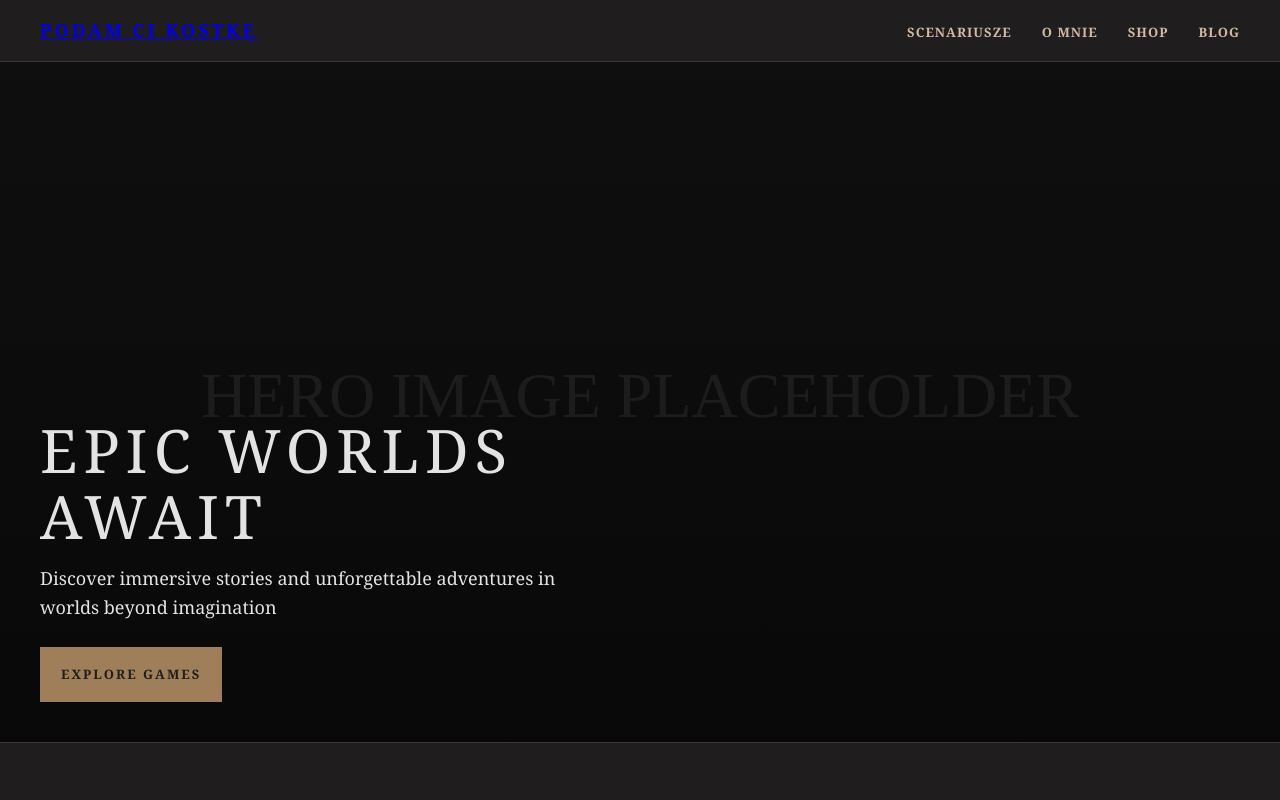
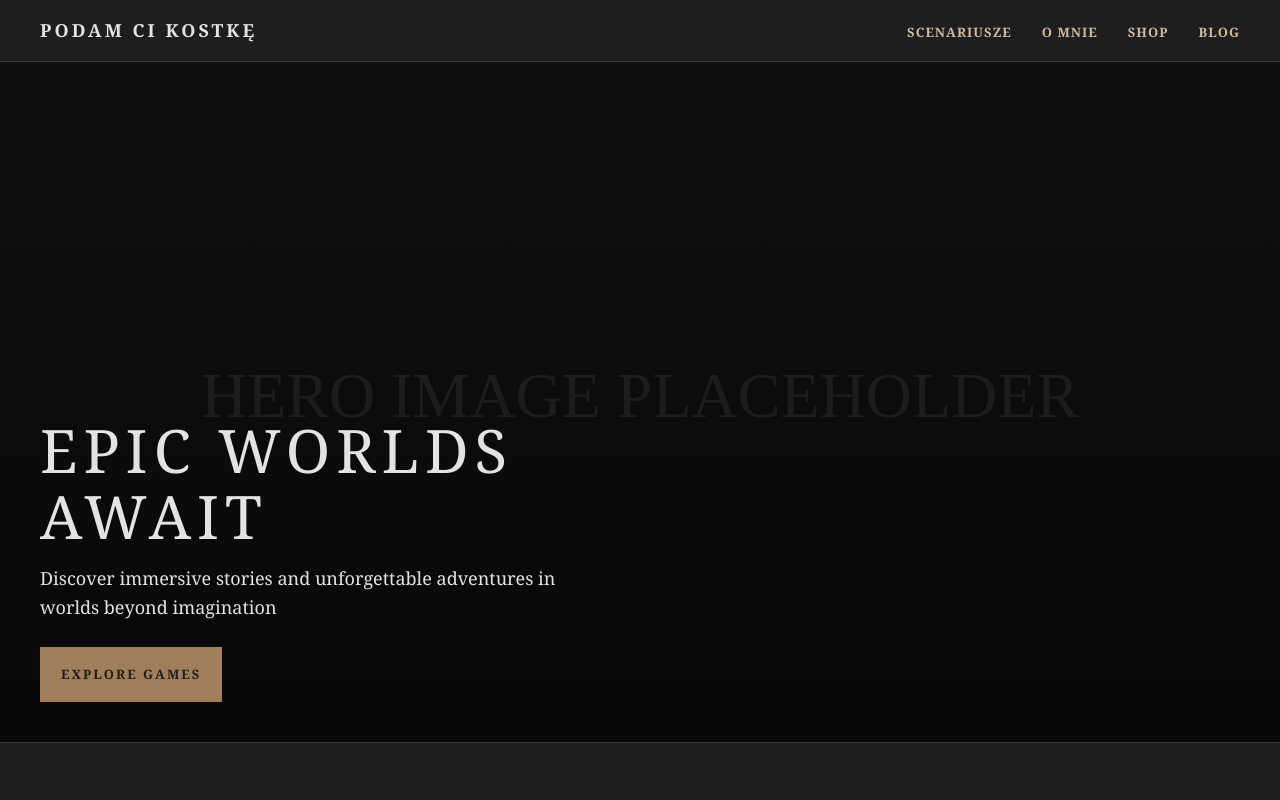
Before and after one commit to nentrar/podamcikostke, an Eleventy site: page index.html in a window 1280 px wide. Shown: the top 800 px of the page. Built offline with nearby package versions, Linux system fonts and the light colour scheme; Eleventy itself is replaced by a stand-in of ours; files that its build step writes are made by us from their sources.

Commit message:
Fix color for .logo a

```diff
--- a/style.css
+++ b/style.css
@@ -59,6 +59,11 @@ nav {
     color: var(--color-light);
     text-transform: uppercase;
     letter-spacing: 3px;
+}
+
+.logo a {
+    text-decoration: none;
+    color: inherit;
 }
 
 .nav-links {
```
